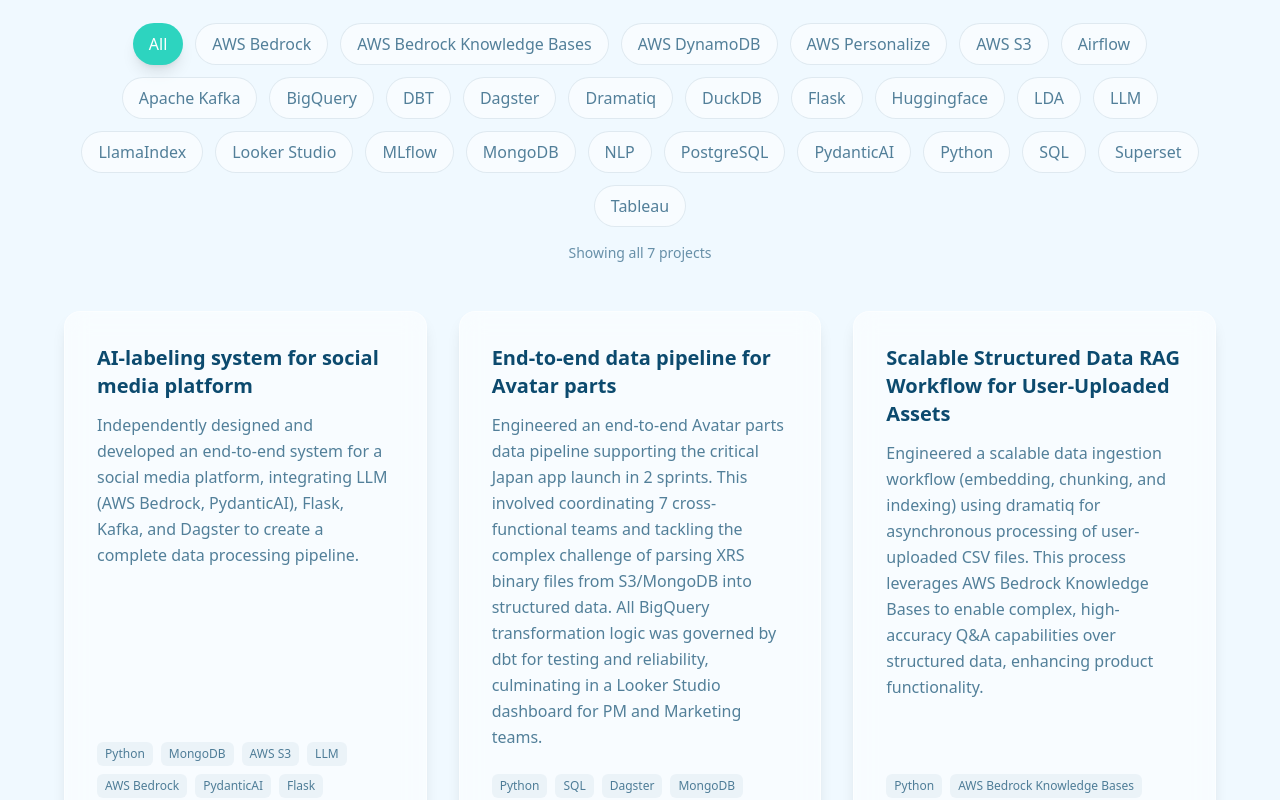
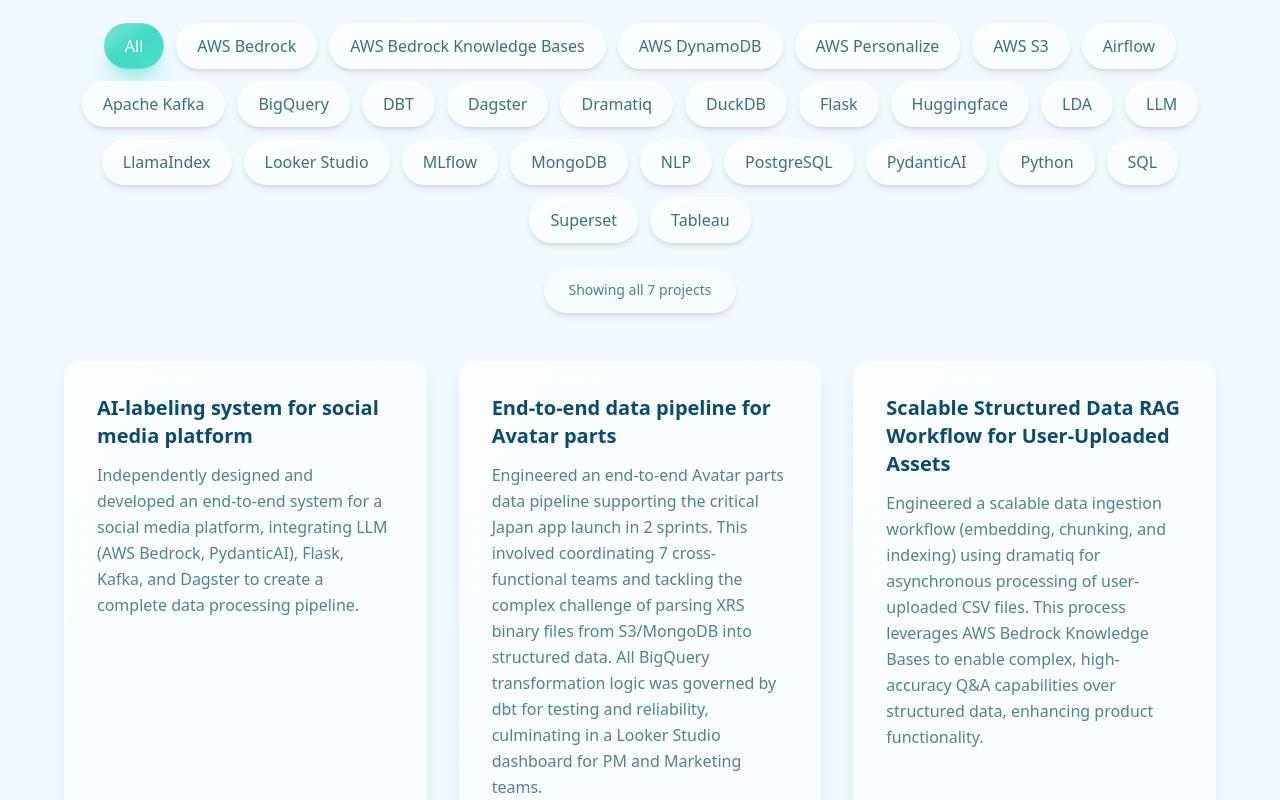
Before and after one commit to tyc30827/tyc30827.github.io, a Next.js app: page / in a window 1280 px wide. Shown: the part 6320-7120 px from the top of the page. Built offline with nearby package versions, Linux system fonts and the light colour scheme.

Commit message:
feat: add disable choices and improve ux

```diff
--- a/src/components/Projects.jsx
+++ b/src/components/Projects.jsx
@@ -39,6 +39,22 @@
         );
     }, [selectedTechs, projects]);
 
+    // Calculate which tech tags should be enabled based on current selection
+    const availableTechs = useMemo(() => {
+        if (selectedTechs.length === 0) {
+            // If nothing is selected, all techs are available
+            return new Set(allTechTags);
+        }
+
+        // Find all techs that appear in projects that match current selection
+        const availableSet = new Set(['All']);
+        filteredProjects.forEach(project => {
+            project.tech.forEach(tech => availableSet.add(tech));
+        });
+
+        return availableSet;
+    }, [selectedTechs, filteredProjects, allTechTags]);
+
     return (
         <section id="projects" className="py-20 px-4">
             <div className="max-w-6xl mx-auto">
@@ -50,7 +66,7 @@
                     className="text-center mb-12"
                 >
                     <h2 className="text-3xl md:text-4xl font-bold text-ocean-dark mb-4">Featured Projects</h2>
-                    <div className="w-20 h-1 bg-ocean-accent mx-auto rounded-full"></div>
+                    <div className="w-20 h-1 bg-gradient-to-r from-ocean-accent/50 via-ocean-accent to-ocean-accent/50 mx-auto rounded-full shadow-lg shadow-ocean-accent/20"></div>
                 </motion.div>
 
                 {/* Tech Filter */}
@@ -64,28 +80,59 @@
                     <div className="flex flex-wrap justify-center gap-3">
                         {allTechTags.map((tech) => {
                             const isSelected = tech === 'All' ? selectedTechs.length === 0 : selectedTechs.includes(tech);
+                            const isAvailable = availableTechs.has(tech);
+                            const isDisabled = !isAvailable && !isSelected;
+
                             return (
                                 <motion.button
                                     key={tech}
-                                    onClick={() => handleTechToggle(tech)}
-                                    whileHover={{ scale: 1.05 }}
-                                    whileTap={{ scale: 0.95 }}
-                                    className={`px-4 py-2 rounded-full font-medium transition-all duration-300 ${
+                                    onClick={() => !isDisabled && handleTechToggle(tech)}
+                                    whileHover={!isDisabled ? { scale: 1.05, y: -2 } : {}}
+                                    whileTap={!isDisabled ? { scale: 0.95 } : {}}
+                                    disabled={isDisabled}
+                                    className={`px-5 py-2.5 rounded-full font-medium transition-all duration-300 relative overflow-hidden ${
                                         isSelected
-                                            ? 'bg-ocean-accent text-white shadow-lg'
-                                            : 'bg-white/50 text-ocean-dark/70 hover:bg-white/80 border border-ocean-dark/10'
+                                            ? 'bg-gradient-to-br from-ocean-accent to-ocean-accent/80 text-white shadow-xl shadow-ocean-accent/30 border border-white/20'
+                                            : isDisabled
+                                            ? 'bg-white/20 text-ocean-dark/25 cursor-not-allowed border border-white/10 backdrop-blur-sm'
+                                            : 'bg-white/60 text-ocean-dark/80 hover:bg-white/80 border border-white/40 cursor-pointer backdrop-blur-md shadow-md hover:shadow-lg'
                                     }`}
+                                    style={!isDisabled ? {
+                                        backdropFilter: 'blur(12px)',
+                                        WebkitBackdropFilter: 'blur(12px)',
+                                    } : {}}
                                 >
-                                    {tech}
+                                    {/* Glass shine effect */}
+                                    {!isDisabled && (
+                                        <span className="absolute inset-0 bg-gradient-to-br from-white/40 via-transparent to-transparent pointer-events-none"></span>
+                                    )}
+
+                                    {/* Disabled pattern */}
+                                    {isDisabled && (
+                                        <>
+                                            <span className="absolute inset-0 bg-gradient-to-br from-white/10 to-transparent pointer-events-none"></span>
+                                            <span className="absolute top-0 right-0 w-full h-full opacity-20 pointer-events-none"
+                                                  style={{
+                                                      backgroundImage: 'repeating-linear-gradient(45deg, transparent, transparent 10px, rgba(255,255,255,.1) 10px, rgba(255,255,255,.1) 20px)'
+                                                  }}>
+                                            </span>
+                                        </>
+                                    )}
+
+                                    <span className="relative z-10">{tech}</span>
                                 </motion.button>
                             );
                         })}
                     </div>
-                    <p className="text-center mt-4 text-ocean-dark/60 text-sm">
-                        {selectedTechs.length === 0
-                            ? `Showing all ${projects.length} projects`
-                            : `Showing ${filteredProjects.length} project${filteredProjects.length !== 1 ? 's' : ''} with ${selectedTechs.join(', ')}`}
-                    </p>
+                    <div className="flex justify-center mt-6">
+                        <div className="px-6 py-3 bg-white/40 backdrop-blur-md rounded-full border border-white/50 shadow-md">
+                            <p className="text-ocean-dark/70 text-sm font-medium">
+                                {selectedTechs.length === 0
+                                    ? `Showing all ${projects.length} projects`
+                                    : `Showing ${filteredProjects.length} project${filteredProjects.length !== 1 ? 's' : ''} with ${selectedTechs.join(', ')}`}
+                            </p>
+                        </div>
+                    </div>
                 </motion.div>
 
                 <motion.div
@@ -100,11 +147,18 @@
                             animate={{ opacity: 1, scale: 1 }}
                             exit={{ opacity: 0, scale: 0.8 }}
                             transition={{ duration: 0.3, delay: index * 0.05 }}
-                            whileHover={{ y: -10 }}
-                            className="bg-white/50 backdrop-blur-md rounded-2xl overflow-hidden shadow-lg border border-white/50 group flex flex-col h-full"
+                            whileHover={{ y: -8, scale: 1.02 }}
+                            className="bg-white/60 backdrop-blur-md rounded-2xl overflow-hidden shadow-lg hover:shadow-2xl border border-white/60 group flex flex-col h-full transition-all duration-300 relative"
+                            style={{
+                                backdropFilter: 'blur(12px)',
+                                WebkitBackdropFilter: 'blur(12px)',
+                            }}
                         >
-                            <div className="p-8 flex flex-col h-full">
-                                <h3 className="text-xl font-bold text-ocean-dark mb-3 group-hover:text-ocean-accent transition-colors">
+                            {/* Glass shine effect */}
+                            <span className="absolute inset-0 bg-gradient-to-br from-white/30 via-transparent to-transparent pointer-events-none"></span>
+
+                            <div className="p-8 flex flex-col h-full relative z-10">
+                                <h3 className="text-xl font-bold text-ocean-dark mb-3 group-hover:text-ocean-accent transition-colors duration-300">
                                     {project.title}
                                 </h3>
                                 <p className="text-ocean-dark/70 mb-6 leading-relaxed flex-grow">
@@ -112,7 +166,7 @@
                                 </p>
                                 <div className="flex flex-wrap gap-2 mb-6">
                                     {project.tech.map((t) => (
-                                        <span key={t} className="text-xs font-medium px-2 py-1 bg-ocean-dark/5 text-ocean-dark/70 rounded-md">
+                                        <span key={t} className="text-xs font-medium px-3 py-1.5 bg-white/50 backdrop-blur-sm text-ocean-dark/70 rounded-full border border-white/40 shadow-sm">
                                             {t}
                                         </span>
                                     ))}
```
